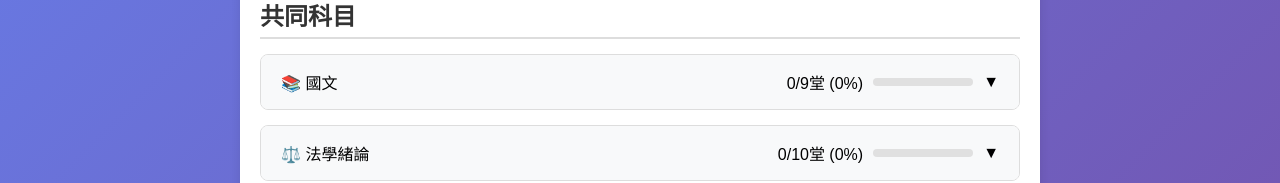
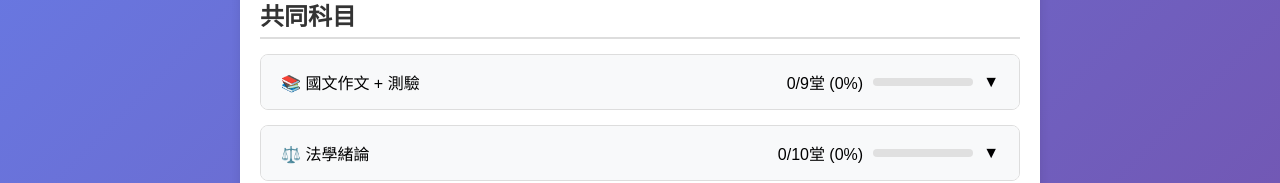
Before and after one commit to yuchae0915/Exam_Schedule, a plain HTML site: page frontend/learning_dashboard.html in a window 1280 px wide. Shown: the part 350-533 px from the top of the page. Drawn offline with Linux system fonts and the light colour scheme.

Commit message:
modified chinese subject name

```diff
--- a/frontend/learning_dashboard.html
+++ b/frontend/learning_dashboard.html
@@ -59,7 +59,7 @@
     <script>
         const subjectData = {
             'chinese': {
-                name: '國文',
+                name: '國文作文 + 測驗',
                 icon: '📚',
                 normalLessons: 5,
                 reviewLessons: 4,
```
